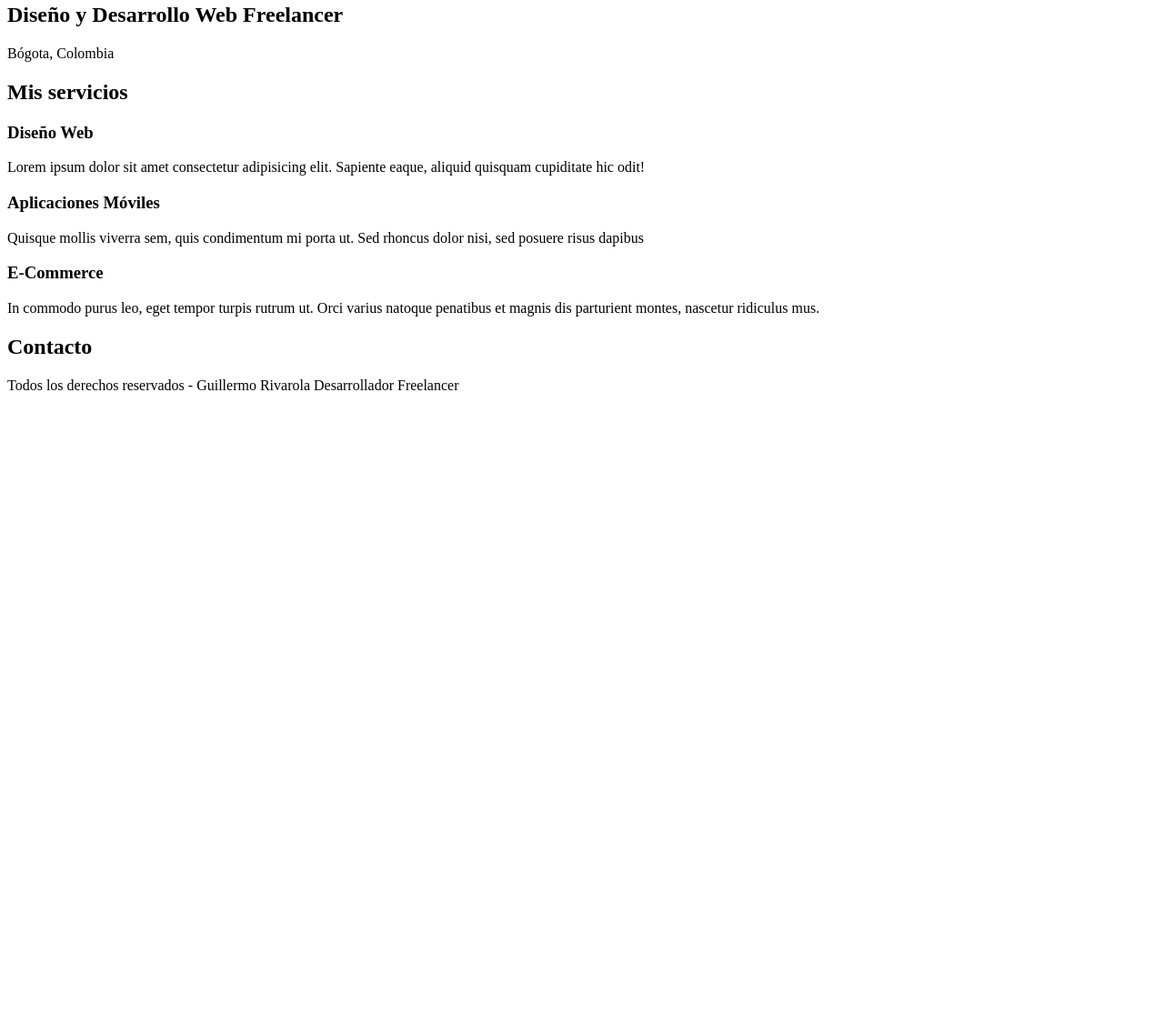
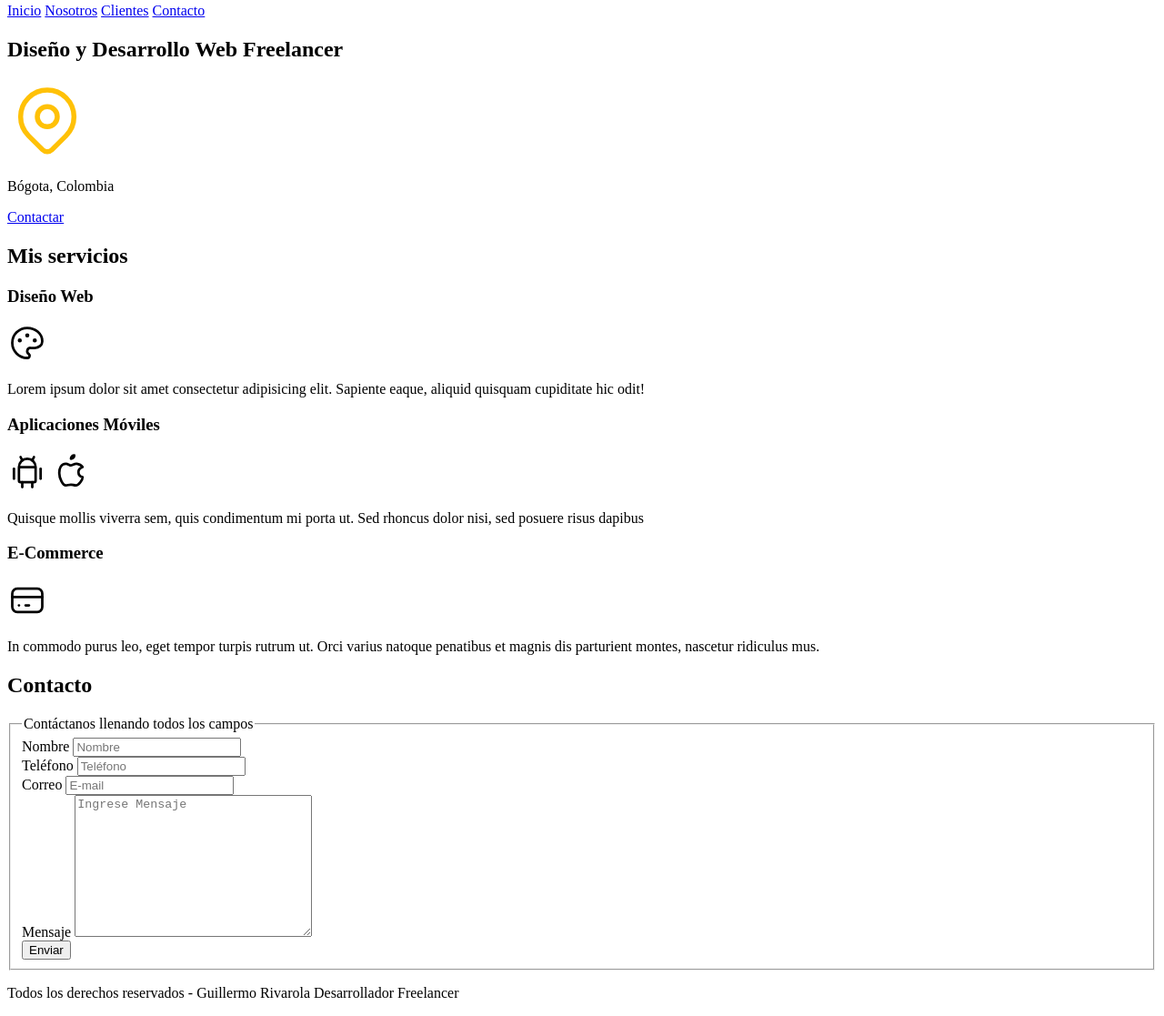
Before and after one commit to Grivarol69/freelancer, a plain HTML site: page index.html in a window 1280 px wide. Shown: the part 77-1194 px from the top of the page at 91% size. Before the commit the page ends 800 px from the top, so only its background shows below. Drawn offline with Linux system fonts and the light colour scheme.

Commit message:
version con html básico completado

```diff
--- a/index.html
+++ b/index.html
@@ -9,24 +9,116 @@
 <body>
      <h1>Guillermo Rivarola Diseñador Freelance</h1>
 
+     <nav>
+          <a href="./inicio.html">Inicio</a>
+          <a href="./nosotros.html">Nosotros</a>
+          <a href="./clientes.html">Clientes</a>
+          <a href="./contacto.html">Contacto</a>
+     </nav>
+
+     <section>
           <h2>Diseño y Desarrollo Web Freelancer</h2>
 
+          <svg xmlns="http://www.w3.org/2000/svg" class="icon icon-tabler icon-tabler-map-pin" width="88"   height="88" viewBox="0 0 24 24" stroke-width="1.5" stroke="#FFC107" fill="none" stroke-linecap="round" stroke-linejoin="round">
+               <path stroke="none" d="M0 0h24v24H0z" fill="none"/>
+               <circle cx="12" cy="11" r="3" />
+               <path d="M17.657 16.657l-4.243 4.243a2 2 0 0 1 -2.827 0l-4.244 -4.243a8 8 0 1 1 11.314 0z" />
+          </svg>
+
           <p>Bógota, Colombia</p>
+          <a href="#">Contactar</a>
+     </section>
 
+     <main>
           <h2>Mis servicios</h2>
+          <section>
+               <h3>Diseño Web</h3>
+               <svg xmlns="http://www.w3.org/2000/svg" class="icon icon-tabler icon-tabler-palette" width="44" height="44" viewBox="0 0 24 24" stroke-width="1.5" stroke="#000000" fill="none" stroke-linecap="round" stroke-linejoin="round">
+                    <path stroke="none" d="M0 0h24v24H0z" fill="none"/>
+                    <path d="M12 21a9 9 0 1 1 0 -18a9 8 0 0 1 9 8a4.5 4 0 0 1 -4.5 4h-2.5a2 2 0 0 0 -1 3.75a1.3 1.3 0 0 1 -1 2.25" />
+                    <circle cx="7.5" cy="10.5" r=".5" fill="currentColor" />
+                    <circle cx="12" cy="7.5" r=".5" fill="currentColor" />
+                    <circle cx="16.5" cy="10.5" r=".5" fill="currentColor" />
+               </svg>
+               <p>Lorem ipsum dolor sit amet consectetur adipisicing elit. Sapiente eaque, aliquid quisquam cupiditate hic odit!</p>
+          </section>
 
-     <h3>Diseño Web</h3>
-     <p>Lorem ipsum dolor sit amet consectetur adipisicing elit. Sapiente eaque, aliquid quisquam cupiditate hic odit!</p>
+          <section>
+               <h3>Aplicaciones Móviles</h3>
 
-     <h3>Aplicaciones Móviles</h3>
+               <!-- SVG Android -->
+               <svg xmlns="http://www.w3.org/2000/svg" class="icon icon-tabler icon-tabler-brand-android" width="44" height="44" viewBox="0 0 24 24" stroke-width="1.5" stroke="#000000" fill="none" stroke-linecap="round" stroke-linejoin="round">
+                    <path stroke="none" d="M0 0h24v24H0z" fill="none"/>
+                    <line x1="4" y1="10" x2="4" y2="16" />
+                    <line x1="20" y1="10" x2="20" y2="16" />
+                    <path d="M7 9h10v8a1 1 0 0 1 -1 1h-8a1 1 0 0 1 -1 -1v-8a5 5 0 0 1 10 0" />
+                    <line x1="8" y1="3" x2="9" y2="5" />
+                    <line x1="16" y1="3" x2="15" y2="5" />
+                    <line x1="9" y1="18" x2="9" y2="21" />
+                    <line x1="15" y1="18" x2="15" y2="21" />
+               </svg>
+
+               <!-- SVG Apple -->
+               <svg xmlns="http://www.w3.org/2000/svg" class="icon icon-tabler icon-tabler-brand-apple" width="44" height="44" viewBox="0 0 24 24" stroke-width="1.5" stroke="#000000" fill="none" stroke-linecap="round" stroke-linejoin="round">
+                    <path stroke="none" d="M0 0h24v24H0z" fill="none"/>
+                    <path d="M9 7c-3 0 -4 3 -4 5.5c0 3 2 7.5 4 7.5c1.088 -.046 1.679 -.5 3 -.5c1.312 0 1.5 .5 3 .5s4 -3 4 -5c-.028 -.01 -2.472 -.403 -2.5 -3c-.019 -2.17 2.416 -2.954 2.5 -3c-1.023 -1.492 -2.951 -1.963 -3.5 -2c-1.433 -.111 -2.83 1 -3.5 1c-.68 0 -1.9 -1 -3 -1z" />
+                    <path d="M12 4a2 2 0 0 0 2 -2a2 2 0 0 0 -2 2" />
+               </svg>
                <p>Quisque mollis viverra sem, quis condimentum mi porta ut. Sed rhoncus dolor nisi, sed posuere risus dapibus</p>
+          </section>
 
+          <section>
                <h3>E-Commerce</h3>
-     <p>In commodo purus leo, eget tempor turpis rutrum ut. Orci varius natoque penatibus et magnis dis parturient montes, nascetur ridiculus mus.</p>
+               <svg xmlns="http://www.w3.org/2000/svg" class="icon icon-tabler icon-tabler-credit-card" width="44" height="44" viewBox="0 0 24 24" stroke-width="1.5" stroke="#000000" fill="none" stroke-linecap="round" stroke-linejoin="round">
+                    <path stroke="none" d="M0 0h24v24H0z" fill="none"/>
+                    <rect x="3" y="5" width="18" height="14" rx="3" />
+                    <line x1="3" y1="10" x2="21" y2="10" />
+                    <line x1="7" y1="15" x2="7.01" y2="15" />
+                    <line x1="11" y1="15" x2="13" y2="15" />
+               </svg>
+               <p>In commodo purus leo, eget tempor turpis rutrum ut. Orci varius natoque penatibus et magnis   dis parturient montes, nascetur ridiculus mus.</p>
+          </section>
 
+     </main>
+
+     <section>
           <h2>Contacto</h2>
+          <form action="">
+               <fieldset>
+                    <legend>Contáctanos llenando todos los campos</legend>
 
+                    <div>
+                         <label for="nombre">Nombre</label>
+                         <input type="text" name="nombre" id="" placeholder="Nombre">
+                    </div>
+
+                    <div>
+                         <label for="telefono">Teléfono</label>
+                         <input type="text" name="telefono" id="" placeholder="Teléfono">
+                    </div>
+
+                    <div>
+                         <label for="email">Correo</label>
+                         <input type="email" name="email" id="" placeholder="E-mail">
+                    </div>
+
+                    <div>
+                         <label for="mensaje">Mensaje</label>
+                         <textarea name="mensaje" id="" cols="30" rows="10" placeholder="Ingrese Mensaje"></textarea>
+                    </div>
+
+                    <div>
+                         <input type="submit" value="Enviar">
+                    </div>
+
+               </fieldset>
+
+          </form>
+     </section>
+
+     <footer>
           <p>Todos los derechos reservados - Guillermo Rivarola Desarrollador Freelancer</p>
+     </footer>
 
 </body>
 </html>
```
Also changed, not shown: hero.jpg (deleted). Lines whose indentation alone changed are shown as unchanged.
